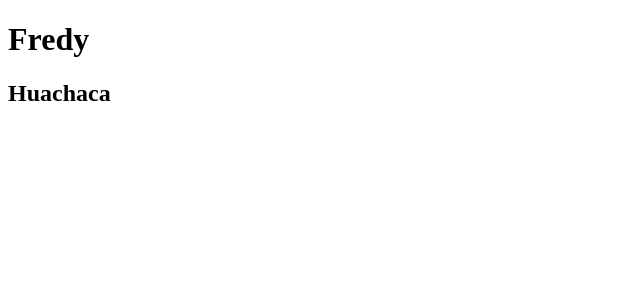
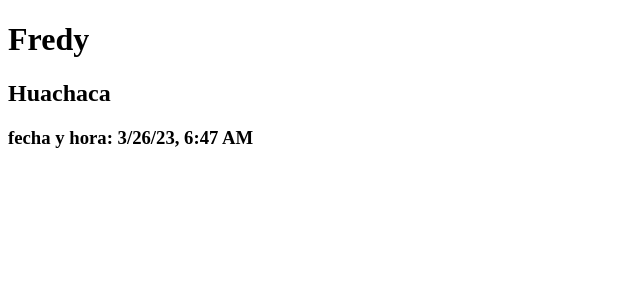
Before and after one commit to FredyHuachaca21/CounterAppReact, a React (Vite) app: page / in a window 1280 px wide. Shown: the top 300 px of the page, without its empty margins (0-640 px from the left). Built offline with nearby package versions, Linux system fonts and the light colour scheme.

Commit message:
Variables en HTML

```diff
--- a/src/FirstApp.jsx
+++ b/src/FirstApp.jsx
@@ -1,9 +1,20 @@
 
 export const FirstApp = () => {
+  const nombre = 'Fredy'
+  const ahora = new Date();
+
+const opciones = {
+  dateStyle: 'short',
+  timeStyle: 'short',
+};
+
+const fechaYHora = ahora.toLocaleString(undefined, opciones);
+console.log(fechaYHora);
   return (
     <>
-    <h1>Fredy</h1>
+    <h1>{nombre}</h1>
     <h2>Huachaca</h2>
+    <h3>fecha y hora: {fechaYHora}</h3>
     </>
   )
 }
```
